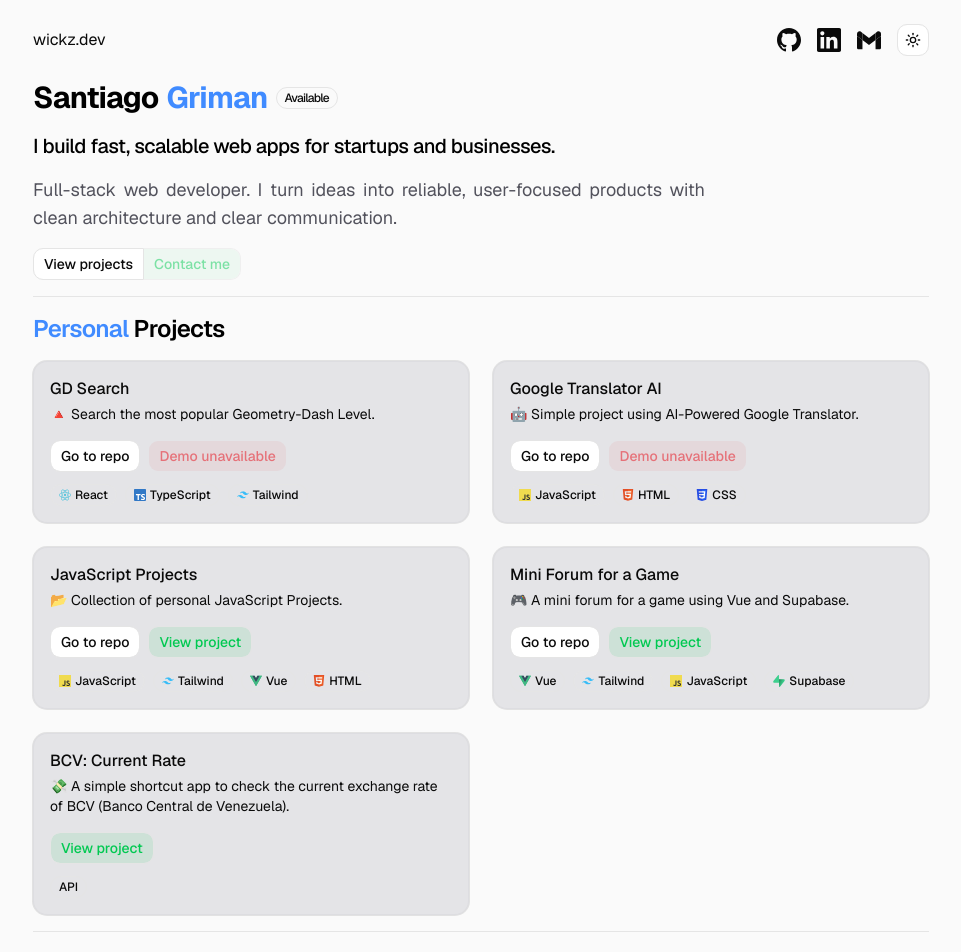
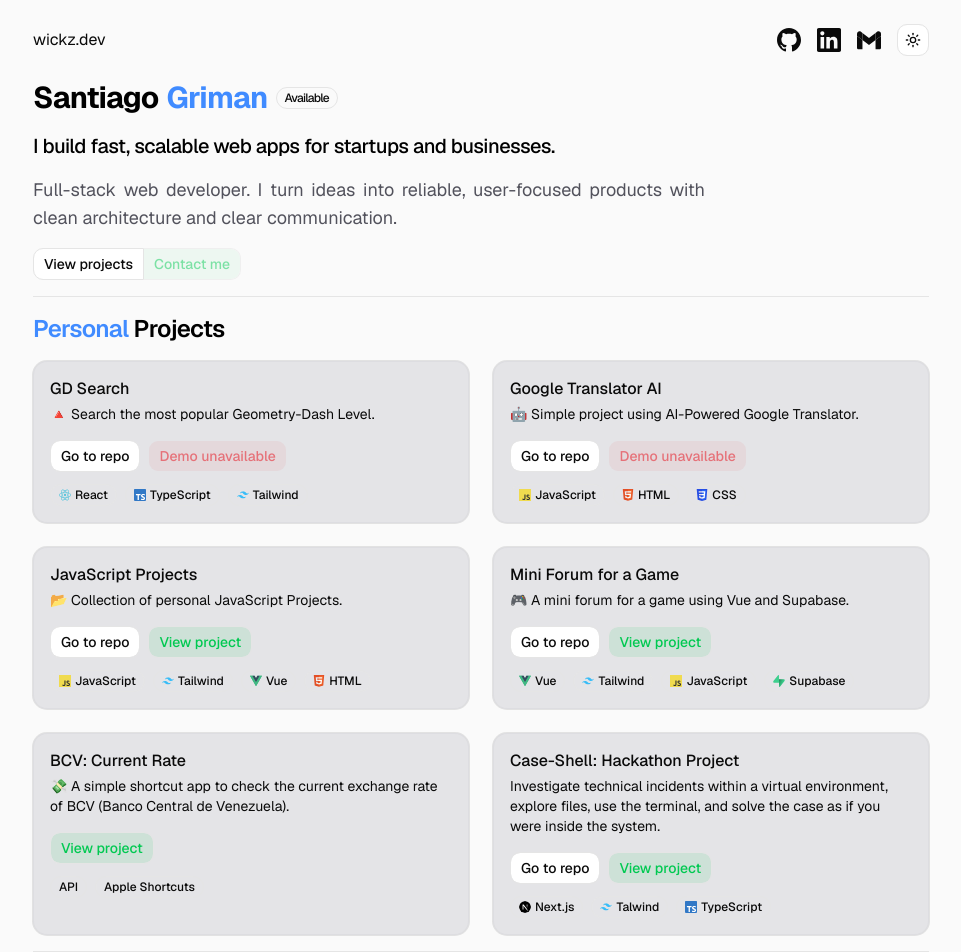
Before and after one commit to xWickz/wickz.dev, a Next.js app: page / in a window 1280 px wide. Shown: the top 952 px of the page, without its empty margins (159-1120 px from the left). Built offline with nearby package versions, Linux system fonts and the light colour scheme; what tailwind-animations would draw is missing.

Commit message:
feat: add Next.js icon and update personal projects with new project details

```diff
--- a/components/icons/svgIcons.tsx
+++ b/components/icons/svgIcons.tsx
@@ -214,6 +214,59 @@ const Gmail = (props: SVGProps<SVGSVGElement>) => (
     </g>
   </svg>
 );
+const Nextjs = (props: SVGProps<SVGSVGElement>) => (
+  <svg {...props} viewBox="0 0 180 180">
+    <mask
+      height="180"
+      id="nextjs_icon_dark__:r8:mask0_408_134"
+      maskUnits="userSpaceOnUse"
+      width="180"
+      x="0"
+      y="0"
+      style={{ maskType: "alpha" }}
+    >
+      <circle cx="90" cy="90" fill="black" r="90" />
+    </mask>
+    <g mask="url(#nextjs_icon_dark__:r8:mask0_408_134)">
+      <circle cx="90" cy="90" data-circle="true" fill="black" r="90" />
+      <path
+        d="M149.508 157.52L69.142 54H54V125.97H66.1136V69.3836L139.999 164.845C143.333 162.614 146.509 160.165 149.508 157.52Z"
+        fill="url(#nextjs_icon_dark__:r8:paint0_linear_408_134)"
+      />
+      <rect
+        fill="url(#nextjs_icon_dark__:r8:paint1_linear_408_134)"
+        height="72"
+        width="12"
+        x="115"
+        y="54"
+      />
+    </g>
+    <defs>
+      <linearGradient
+        gradientUnits="userSpaceOnUse"
+        id="nextjs_icon_dark__:r8:paint0_linear_408_134"
+        x1="109"
+        x2="144.5"
+        y1="116.5"
+        y2="160.5"
+      >
+        <stop stopColor="white" />
+        <stop offset="1" stopColor="white" stopOpacity="0" />
+      </linearGradient>
+      <linearGradient
+        gradientUnits="userSpaceOnUse"
+        id="nextjs_icon_dark__:r8:paint1_linear_408_134"
+        x1="121"
+        x2="120.799"
+        y1="54"
+        y2="106.875"
+      >
+        <stop stopColor="white" />
+        <stop offset="1" stopColor="white" stopOpacity="0" />
+      </linearGradient>
+    </defs>
+  </svg>
+);
 
 export {
   GitHub,
@@ -227,4 +280,5 @@ export {
   Supabase,
   CSS,
   Gmail,
+  Nextjs,
 };
--- a/config/personalprojects.ts
+++ b/config/personalprojects.ts
@@ -2,6 +2,7 @@ import {
   CSS,
   HTML5,
   JavaScript,
+  Nextjs,
   React,
   Supabase,
   TailwindCSS,
@@ -60,6 +61,21 @@ export const personalProjects: Project[] = [
     description:
       "💸 A simple shortcut app to check the current exchange rate of BCV (Banco Central de Venezuela).",
     demo: "https://www.icloud.com/shortcuts/2a0b8f581a1f42eebe6bdd16c4f737f8",
-    stack: [{ label: "API", Icon: undefined }],
+    stack: [
+      { label: "API", Icon: undefined },
+      { label: "Apple Shortcuts", Icon: undefined },
+    ],
+  },
+  {
+    title: "Case-Shell: Hackathon Project",
+    description:
+      "Investigate technical incidents within a virtual environment, explore files, use the terminal, and solve the case as if you were inside the system.",
+    href: "https://github.com/xWickz/CaseShell-Hackaton",
+    demo: "https://case-shell-app-xjvxbi-1c69b9-45-90-237-156.traefik.me/",
+    stack: [
+      { label: "Next.js", Icon: Nextjs },
+      { label: "Talwind", Icon: TailwindCSS },
+      { label: "TypeScript", Icon: TypeScript },
+    ],
   },
 ];
```
